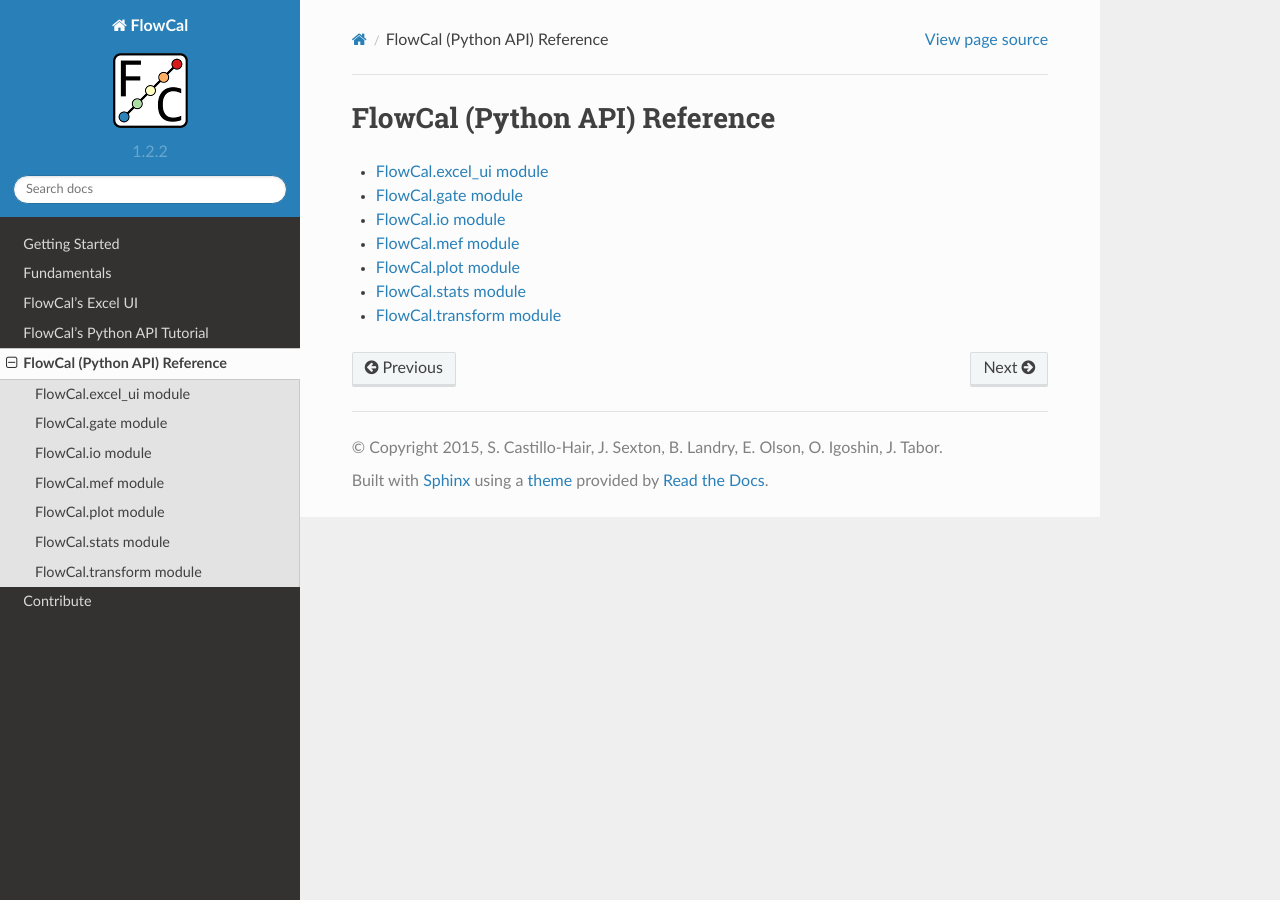
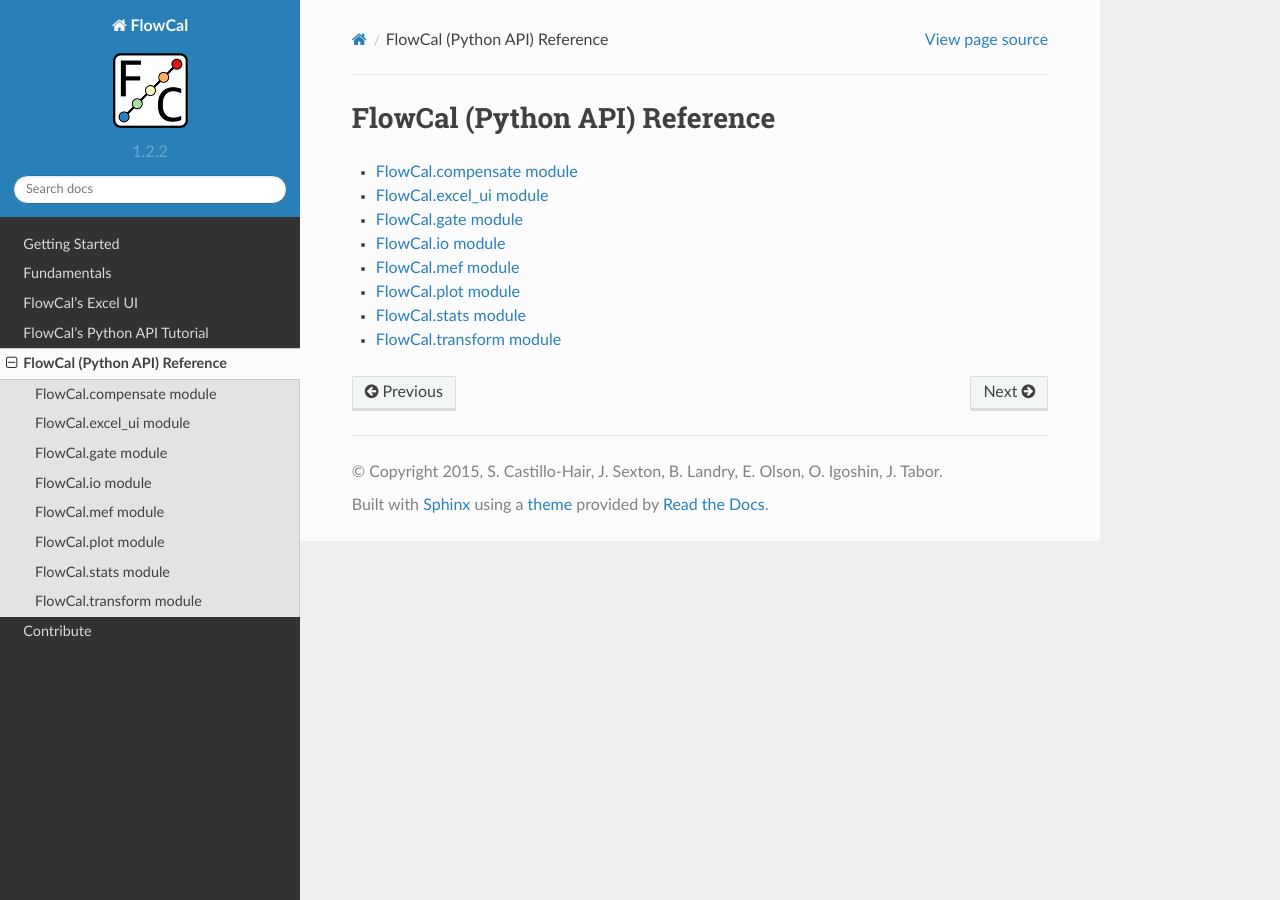
Before and after one commit to taborlab/FlowCal, a Sphinx documentation site: the page built from doc/reference/modules.rst, in a window 1280 px wide. Built offline with Sphinx 7.4.7 and the Read the Docs theme 2.0.0, drawn with Linux system fonts in a browser that asks for light colours.

Commit message:
Added files for automatic documentation generation of .

```diff
--- /dev/null
+++ b/doc/reference/FlowCal.compensate.rst
@@ -0,0 +1,7 @@
+FlowCal.compensate module
+========================
+
+.. automodule:: FlowCal.compensate
+    :members:
+    :undoc-members:
+    :show-inheritance:
--- a/doc/reference/modules.rst
+++ b/doc/reference/modules.rst
@@ -3,6 +3,7 @@
 
 .. toctree::
 
+   FlowCal.compensate
    FlowCal.excel_ui
    FlowCal.gate
    FlowCal.io
```
